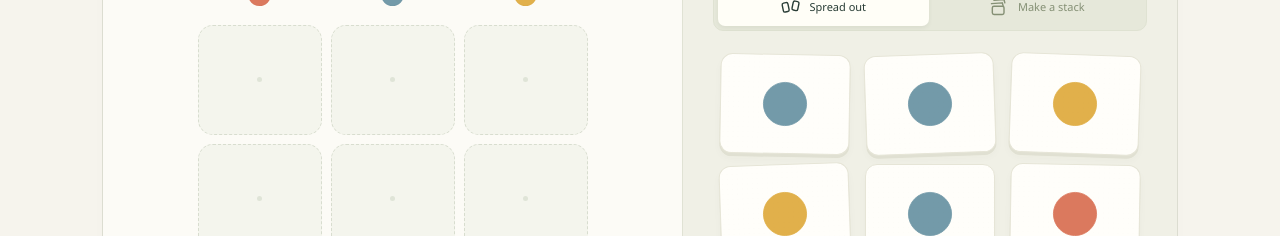
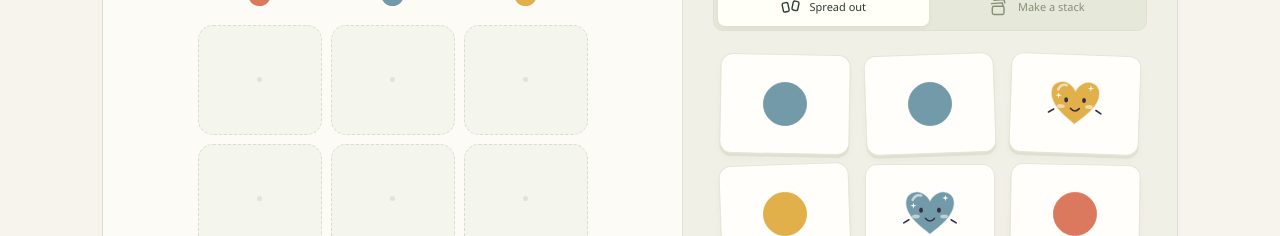
Before and after one commit to shalomma/what-in-the-square, a Next.js app: page / in a window 1280 px wide. Shown: the part 564-800 px from the top of the page. Built offline with nearby package versions, Linux system fonts and the light colour scheme.

Commit message:
Include heart cards in level zero and celebrate completed boards with parachuting hearts

```diff
--- a/app/game.tsx
+++ b/app/game.tsx
@@ -3,6 +3,8 @@
 import { useEffect, useRef, useState, useId, type CSSProperties } from 'react';
 import { AnimatePresence, motion, useReducedMotion } from 'motion/react';
 import { COLORS, SHAPES, SAVE_KEY, LEVELS, LEVEL_AXES, LEVEL_NAMES, clueLabel, progressKey, isValidPlacement, cardsFor, createGame, isComplete, parseProgress, packProgress, switchLevel, place, remaining, returnCard, shuffleRemaining, skipTop, undo, type Card, type Feature, type Level, type Color, type GameState, type Language, type LevelGames, type Mode, type Shape, type Size } from '@/lib/game';
+
+import { HeartCharacter, HeartCelebration } from './heart-celebration';
 
 const words = {
   en: {
@@ -106,6 +108,7 @@ function Symbol({ shape, color, header = false, quantity = 1, scale = 3, directi
   </svg>;
 }
 function CardSymbol({ card, level }: { card: Card; level: Level }) {
+  if (level === 0 && card.row === 0) return <HeartCharacter color={`var(--${card.color})`}/>;
   return <Symbol {...card} direction={level === 5 ? card.direction : undefined}/>;
 }
 function Clue({ feature, index }: { feature: Feature; index: number }) {
@@ -134,6 +137,8 @@ export default function Game() {
   const [celebrate, setCelebrate] = useState(false);
   const dialog = useRef<HTMLDialogElement>(null);
   const wasComplete = useRef(false);
+  const audio = useRef<AudioContext | null>(null);
+  useEffect(() => () => { void audio.current?.close(); }, []);
   const reducedMotion = useReducedMotion();
   const t = words[language];
   const cards = cardsFor(game.size, game.level);
@@ -213,6 +218,11 @@ export default function Game() {
   };
   const clear = () => { setSelected(null); setHeldPointer(null); setFocusCell(null); setHintLevel(0); setHintCard(null); setFeedback('idle'); };
   const attempt = (id: string, cell: number) => {
+    // Unlock sound inside the placement gesture, before the completion effect.
+    try {
+      if (!audio.current && typeof AudioContext !== 'undefined') audio.current = new AudioContext();
+      void audio.current?.resume().catch(() => {});
+    } catch { /* The puzzle still works when audio is unavailable. */ }
     const result = place(game, id, cell);
     setGame(result.state);
     if (result.outcome === 'correct') { clear(); setFeedback('correct'); }
@@ -381,6 +391,7 @@ export default function Game() {
 
     <dialog ref={dialog} className={`modal ${celebrate ? 'celebration' : ''}`} onCancel={closePanel} onClose={closePanel} dir={language === 'he' ? 'rtl' : 'ltr'}>
       <button className="icon-button modal-close" aria-label={t.done} onClick={closePanel}><Icon name="close"/></button>
+      {celebrate && <HeartCelebration audio={audio.current} language={language}/>}
       {celebrate ? <><span className="finish-spark" aria-hidden="true">✳</span><p className="eyebrow">{t.complete}</p><h2>{t.finished}</h2><p>{levelName} · {t.complete}</p>{nextLevel !== undefined && <button className="primary-button" onClick={() => goToLevel(nextLevel)}>{t.nextLevel}<Icon name="arrow"/></button>}<button className="primary-button" onClick={() => startFresh(game.size)}>{t.again}<Icon name="arrow"/></button><button className="text-button" onClick={closePanel}>{t.explore}</button></> : panel === 'settings' ? <>
         <p className="eyebrow">{t.parent}</p><h2>{t.settingsTitle}</h2><p className="modal-description">{t.settingsBody}</p>
         <fieldset><legend>{t.puzzle}</legend><div className="size-options">{([2, 3, 4] as const).map(size => <button key={size} aria-pressed={draftSize === size} onClick={() => setDraftSize(size)}><strong dir="ltr">{size} × {size}</strong><span>{t[`size${size}`]}</span></button>)}</div></fieldset>
```
